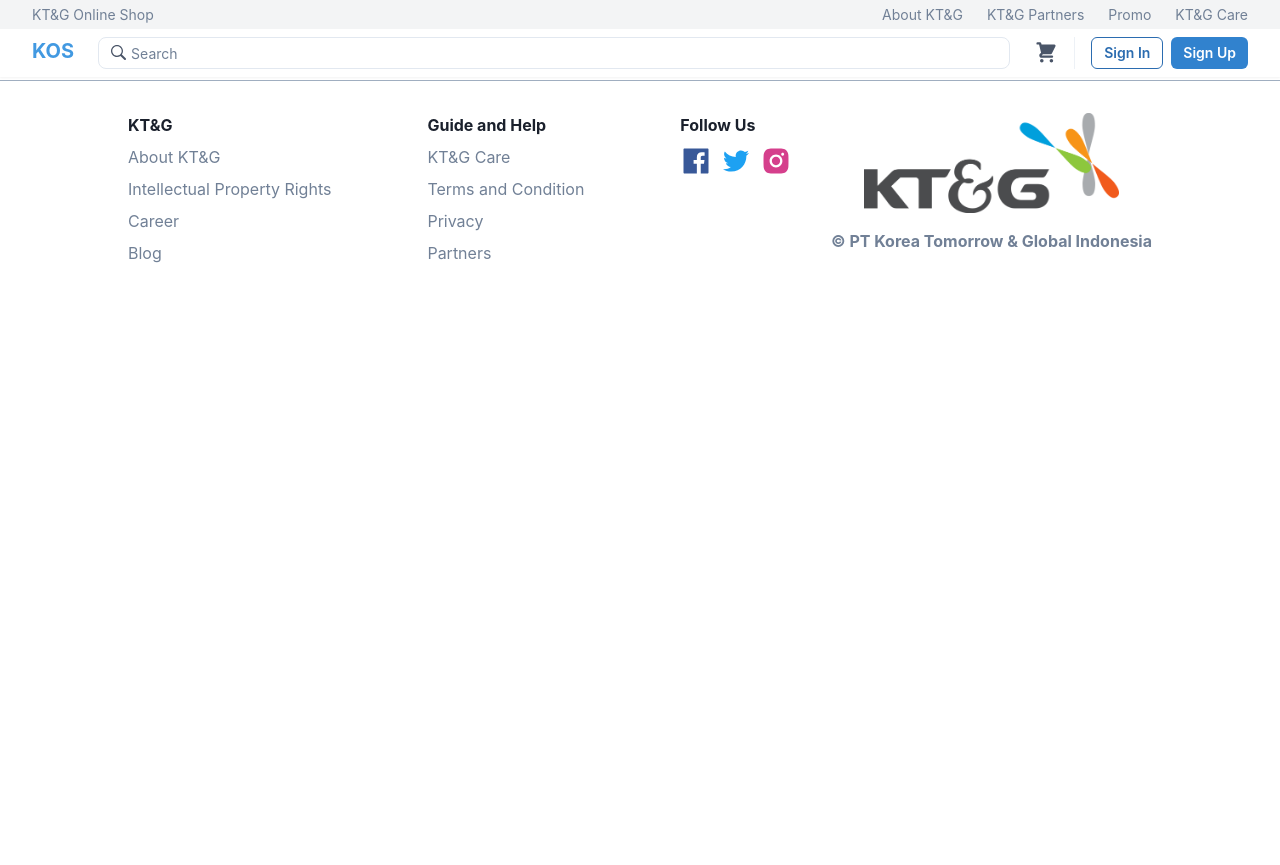
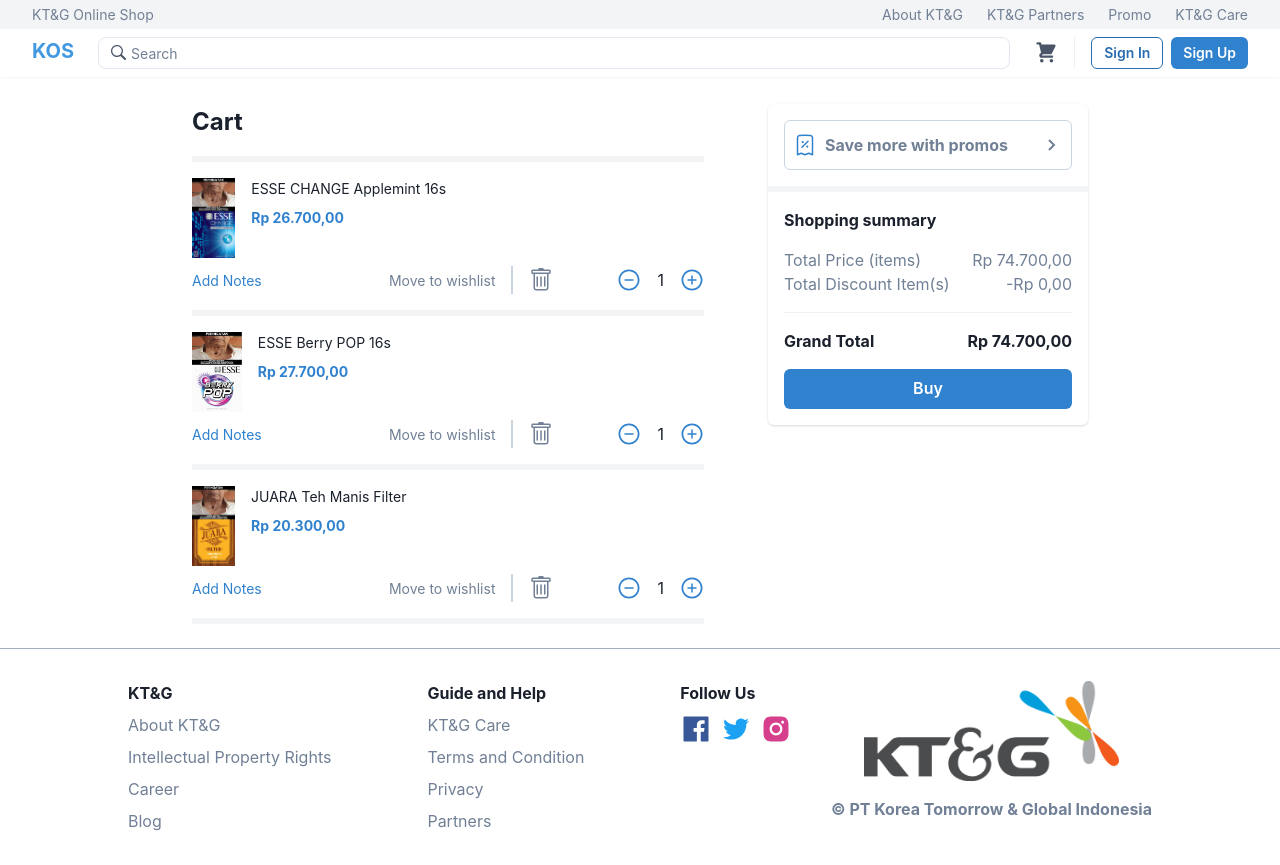
Before and after one commit to cartenzaalief/ktng-online-shop, a React (Create React App) app: page /cart in a window 1280 px wide. Before the commit the page ends 800 px from the top, so only its background shows below. Built offline with nearby package versions, Linux system fonts and the light colour scheme.

Commit message:
feat: cart

```diff
--- a/src/App.js
+++ b/src/App.js
@@ -3,6 +3,7 @@
 import Landing from "./pages/Landing";
 import Navbar from "./components/Navbar";
 import Footer from "./components/Footer";
+import Cart from "./pages/Cart";
 
 function App() {
   return (
@@ -11,6 +12,7 @@
       <Box mt={20}>
         <Routes>
           <Route path="/" element={<Landing />} />
+          <Route path="/cart" element={<Cart />} />
         </Routes>
         <Footer />
       </Box>
--- /dev/null
+++ b/src/components/CartList.jsx
@@ -0,0 +1,39 @@
+import { Box, Flex, Icon, Image, Text } from "@chakra-ui/react"
+import { AiOutlinePlusCircle, AiOutlineMinusCircle } from "react-icons/ai"
+import { BsTrash } from "react-icons/bs"
+
+const CartList = (props) => {
+    const formatter = new Intl.NumberFormat("id", { style: "currency", currency: "IDR" })
+
+    return (
+        <Box w="full">
+                <Box py={4} w="full">
+                    <Flex gap={4}>
+                        <Image src={props.data.image} h={20} objectFit="contain" />
+                        <Box>
+                            <Text fontSize="sm">{props.data.name}</Text>
+                            <Text mt={2} fontSize="sm" fontWeight="bold" color="blue.500">{formatter.format(props.data.price)}</Text>
+                        </Box>
+                    </Flex>
+                    <Flex justifyContent="space-between" alignItems="center" mt={2}>
+                        <Text fontSize="sm" color="blue.500" cursor="pointer">Add Notes</Text>
+                        <Flex justifyContent="flex-end" gap={16} alignItems="center">
+                            <Flex gap={4} alignItems="center">
+                                <Text fontSize="sm" color="gray.500" cursor="pointer">Move to wishlist</Text>
+                                <Box bgColor="gray.300" h={7} w={0.5}></Box>
+                                <Icon as={BsTrash} color="gray.500" boxSize={6} cursor="pointer" />
+                            </Flex>
+                            <Flex gap={4}>
+                                <Icon as={AiOutlineMinusCircle} color="blue.500" boxSize={6} cursor="pointer" />
+                                <Text>1</Text>
+                                <Icon as={AiOutlinePlusCircle} color="blue.500" boxSize={6} cursor="pointer" />
+                            </Flex>
+                        </Flex>
+                    </Flex>
+                </Box>
+            <Box bgColor="#F3F4F5" h={1.5}></Box>
+        </Box>
+    )
+}
+
+export default CartList
--- /dev/null
+++ b/src/components/CartSummary.jsx
@@ -0,0 +1,43 @@
+import { Box, Button, Card, Divider, Flex, Icon, Text } from "@chakra-ui/react"
+import { HiOutlineReceiptPercent } from "react-icons/hi2"
+import { BiChevronRight } from "react-icons/bi"
+
+const CartSummary = (props) => {
+    const formatter = new Intl.NumberFormat("id", { style: "currency", currency: "IDR" })
+
+    return (
+        <Card>
+            <Box p={4}>
+                <Box border="1px" borderColor="gray.300" borderRadius={6} px={2} py={3}>
+                    <Flex alignItems="center" justifyContent="space-between">
+                        <Flex alignItems="center" gap={2}>
+                            <Icon as={HiOutlineReceiptPercent} color="blue.500" boxSize={6} />
+                            <Text color="gray.500" fontWeight="bold">Save more with promos</Text>
+                        </Flex>
+                        <Icon as={BiChevronRight} color="gray.500" boxSize={6} />
+                    </Flex>
+                </Box>
+            </Box>
+            <Box bgColor="#F3F4F5" h={1.5}></Box>
+            <Box p={4}>
+                <Text fontWeight="bold">Shopping summary</Text>
+                <Flex justifyContent="space-between" mt={4}>
+                    <Text color="gray.500">Total Price (items)</Text>
+                    <Text color="gray.500">{formatter.format(74700)}</Text>
+                </Flex>
+                <Flex justifyContent="space-between">
+                    <Text color="gray.500">Total Discount Item(s)</Text>
+                    <Text color="gray.500">-{formatter.format(0)}</Text>
+                </Flex>
+                <Divider my={4} />
+                <Flex justifyContent="space-between">
+                    <Text fontWeight="bold">Grand Total</Text>
+                    <Text fontWeight="bold">{formatter.format(74700)}</Text>
+                </Flex>
+                <Button mt={4} w="full" colorScheme="blue">Buy</Button>
+            </Box>
+        </Card>
+    )
+}
+
+export default CartSummary
--- a/src/components/Navbar.jsx
+++ b/src/components/Navbar.jsx
@@ -28,7 +28,7 @@
                     <Input placeholder="Search" size="sm" borderRadius={8} />
                 </InputGroup>
                 <Flex alignItems="center" h={8} gap={4}>
-                    <Icon as={HiShoppingCart} boxSize={6} color="gray.600" />
+                    <Icon as={HiShoppingCart} boxSize={6} color="gray.600" onClick={() => navigate("/cart")} cursor="pointer" />
                     <Divider orientation="vertical" />
                     <ButtonGroup>
                         <Button variant="outline" colorScheme="blue" size="sm">Sign In</Button>
@@ -42,7 +42,7 @@
                 <Flex py={2} px={8} justifyContent="space-between" alignItems="center" gap={6}>
                     <Text mt={-1} fontSize="xl" fontWeight="bold" color="blue.400" onClick={() => navigate("/")} cursor="pointer">KOS</Text>
                     <Flex alignItems="center" h={8} gap={4}>
-                        <Icon as={HiShoppingCart} boxSize={6} color="gray.600" />
+                        <Icon as={HiShoppingCart} boxSize={6} color="gray.600" onClick={() => navigate("/cart")} cursor="pointer" />
                         <Divider orientation="vertical" />
                         <ButtonGroup>
                             <Button variant="outline" colorScheme="blue" size="sm">Sign In</Button>
--- /dev/null
+++ b/src/pages/Cart.jsx
@@ -0,0 +1,29 @@
+import { Box, Grid, GridItem, Text } from "@chakra-ui/react"
+import CartList from "../components/CartList"
+import { productsData } from "../utils/productData"
+import CartSummary from "../components/CartSummary"
+
+const Cart = (props) => {
+    const productsCart = [productsData[0], productsData[10], productsData[16]]
+
+    return (
+        <Box px={[8, 16, 24, 48]} py={6}>
+            <Grid templateColumns="repeat(5, 1fr)" gap={16}>
+                <GridItem colSpan={3}>
+                    <Text fontSize="2xl" fontWeight="bold">Cart</Text>
+                    <Box mt={4} bgColor="#F3F4F5" h={1.5}></Box>
+                    {productsCart.map((val) => {
+                        return (
+                            <CartList data={{ name: val.name, price: val.price, image: val.image }} />
+                        )
+                    })}
+                </GridItem>
+                <GridItem colSpan={2}>
+                    <CartSummary />
+                </GridItem>
+            </Grid>
+        </Box>
+    )
+}
+
+export default Cart
```
